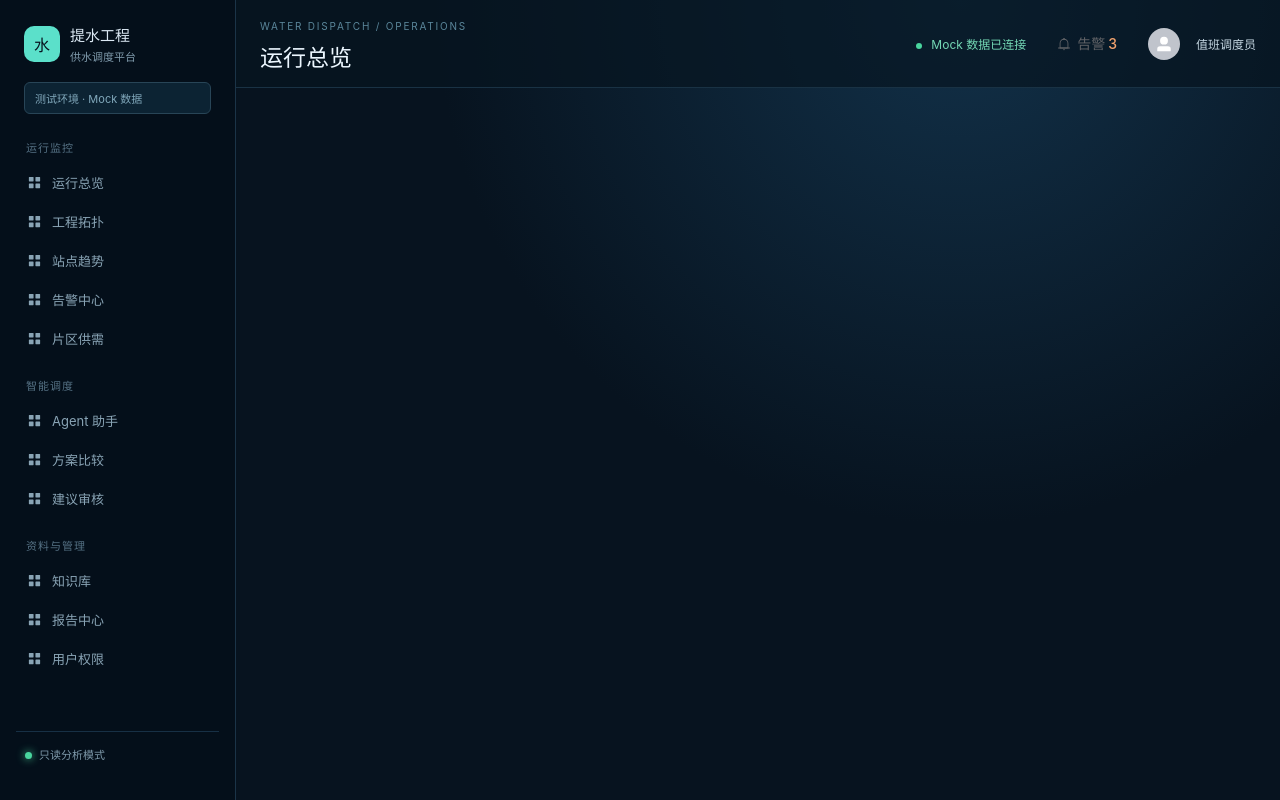
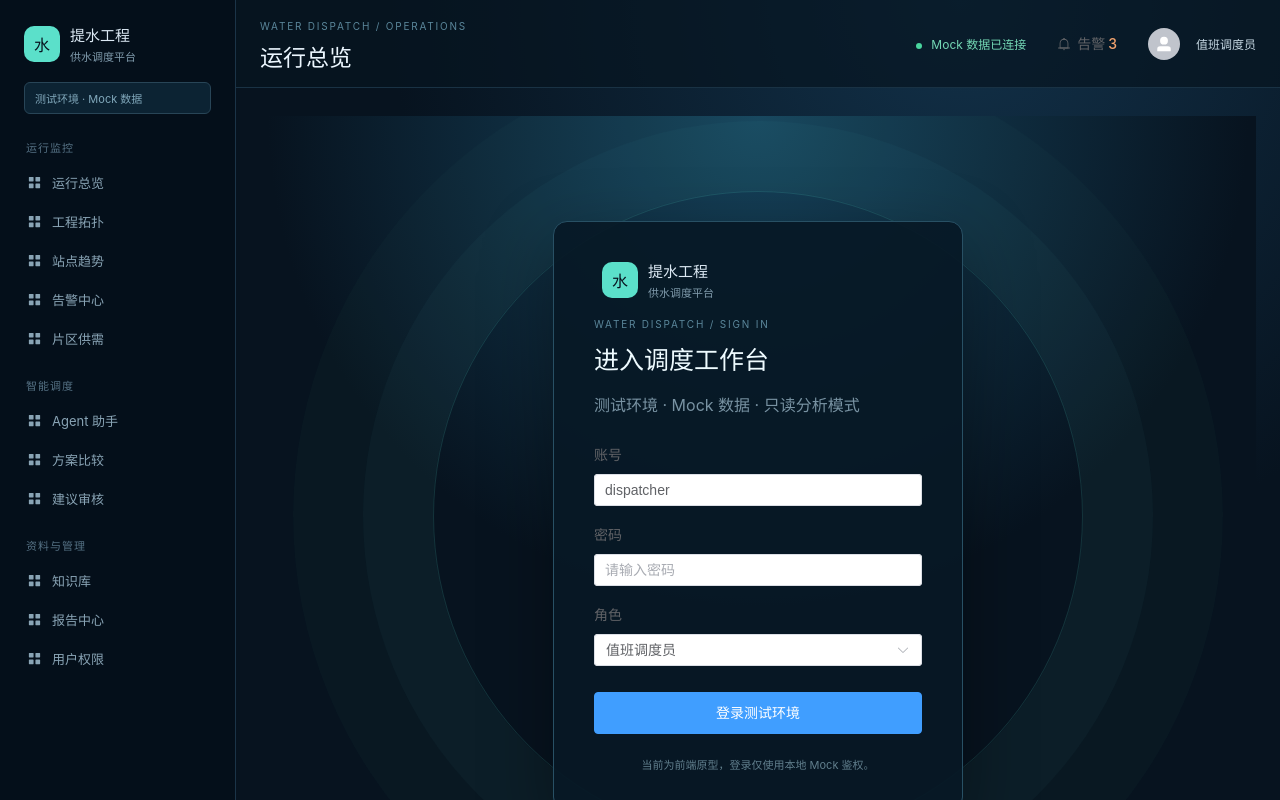
Before and after one commit to Liwenyu123-spec/tishui-gongcheng, a Vue app in the folder frontend/: page /login in a window 1280 px wide. Shown: the top 800 px of the page. Built offline with nearby package versions, Linux system fonts and the light colour scheme.

Commit message:
feat: add frontend login page

```diff
--- a/frontend/src/main.ts
+++ b/frontend/src/main.ts
@@ -6,6 +6,7 @@ import './styles.css'
 import App from './App.vue'
 
 const routes = [
+  { path: '/login', component: () => import('./views/LoginView.vue') },
   { path: '/', redirect: '/dashboard' },
   { path: '/dashboard', component: () => import('./views/DashboardView.vue') },
   { path: '/topology', component: () => import('./views/TopologyView.vue') },
--- /dev/null
+++ b/frontend/src/views/LoginView.vue
@@ -0,0 +1,3 @@
+<script setup lang="ts">import { reactive } from 'vue'; import { useRouter } from 'vue-router'; const router=useRouter(); const form=reactive({account:'dispatcher',password:'',role:'值班调度员'}); const login=()=>router.push('/dashboard')</script>
+<template><div class="login-page"><div class="login-glow"></div><div class="login-card"><div class="brand"><div class="brand-mark">水</div><div><strong>提水工程</strong><span>供水调度平台</span></div></div><p class="eyebrow">WATER DISPATCH / SIGN IN</p><h1>进入调度工作台</h1><p class="muted">测试环境 · Mock 数据 · 只读分析模式</p><el-form :model="form" label-position="top" style="margin-top:28px"><el-form-item label="账号"><el-input v-model="form.account" placeholder="请输入账号"/></el-form-item><el-form-item label="密码"><el-input v-model="form.password" type="password" show-password placeholder="请输入密码"/></el-form-item><el-form-item label="角色"><el-select v-model="form.role" style="width:100%"><el-option label="值班调度员" value="值班调度员"/><el-option label="工程/设备" value="工程/设备"/><el-option label="审批负责人" value="审批负责人"/></el-select></el-form-item><el-button type="primary" style="width:100%;height:42px;margin-top:8px" @click="login">登录测试环境</el-button></el-form><p class="login-note">当前为前端原型，登录仅使用本地 Mock 鉴权。</p></div></div></template>
+<style scoped>.login-page{min-height:100vh;display:grid;place-items:center;background:radial-gradient(circle at 50% 0%,#16445d 0,#07131f 52%);position:relative;overflow:hidden}.login-glow{position:absolute;width:650px;height:650px;border:1px solid rgba(91,224,202,.16);border-radius:50%;box-shadow:0 0 0 70px rgba(91,224,202,.03),0 0 0 140px rgba(91,224,202,.02)}.login-card{position:relative;width:410px;padding:38px 40px;border:1px solid #285064;border-radius:14px;background:rgba(7,24,37,.92);box-shadow:0 24px 70px rgba(0,0,0,.35)}.login-card h1{margin:8px 0 6px;color:#eefbff;font-size:25px}.login-note{text-align:center;color:#607e8c;font-size:11px;margin:22px 0 0}</style>
```
Also changed, not shown: 1 other file (tests, documents, lock files or other folders).
